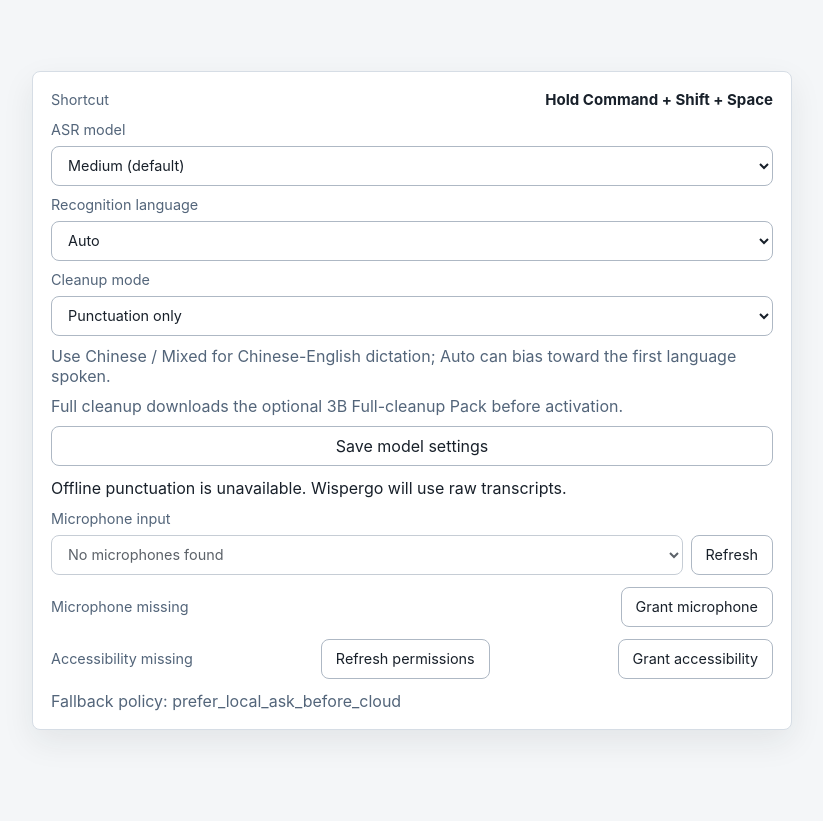
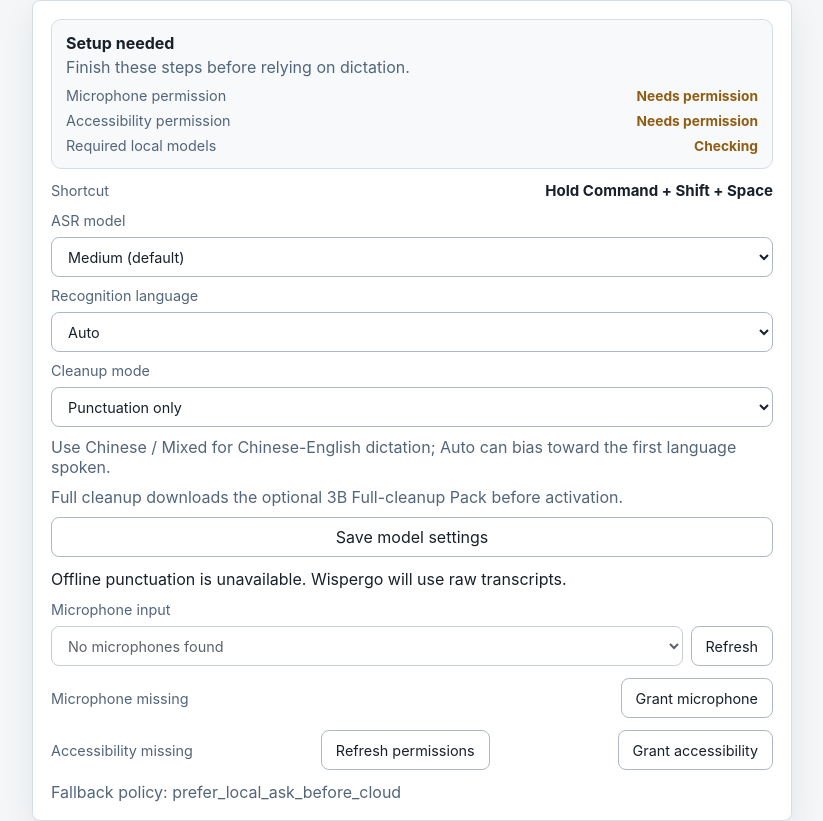
Before and after one commit to ribbons-digital/wisper-go, a React (Vite) app in the folder apps/desktop/: page / in a window 1280 px wide. Shown: the whole page, without its empty margins (228-1051 px from the left). Before the commit the page ends 800 px from the top, so only its background shows below. Built offline with nearby package versions, Linux system fonts and the light colour scheme.

Commit message:
feat(desktop): add setup readiness checklist

```diff
--- a/apps/desktop/src/features/settings/SettingsPanel.tsx
+++ b/apps/desktop/src/features/settings/SettingsPanel.tsx
@@ -53,6 +53,7 @@
   const [assetStatus, setAssetStatus] = useState<AssetDownloadStatus | null>(null);
   const [downloadingAssets, setDownloadingAssets] = useState(false);
   const cleanupEnabled = draftModelSettings.cleanupMode !== "off";
+  const setup = setupSummary(microphone, accessibility, assetStatus);
 
   useEffect(() => {
     setDraftModelSettings(modelSettings);
@@ -93,6 +94,21 @@
 
   return (
     <section className="settings-panel" aria-label="Settings">
+      <div className="setup-summary" aria-label="Setup status">
+        <div>
+          <h2>{setup.ready ? "Ready for dictation" : "Setup needed"}</h2>
+          <p>
+            {setup.ready
+              ? "Wispergo can record, transcribe, and insert text."
+              : "Finish these steps before relying on dictation."}
+          </p>
+        </div>
+        <ul className="setup-checklist" aria-label="Setup checklist">
+          <SetupChecklistItem label="Microphone permission" status={setup.microphone} />
+          <SetupChecklistItem label="Accessibility permission" status={setup.accessibility} />
+          <SetupChecklistItem label="Required local models" status={setup.models} />
+        </ul>
+      </div>
       <div className="shortcut-row">
         <span>Shortcut</span>
         <strong>Hold Command + Shift + Space</strong>
@@ -212,6 +228,51 @@
   );
 }
 
+type SetupItemStatus = "Ready" | "Checking" | "Needs permission" | "Needs download" | "Downloading" | "Failed";
+
+type SetupSummary = {
+  ready: boolean;
+  microphone: SetupItemStatus;
+  accessibility: SetupItemStatus;
+  models: SetupItemStatus;
+};
+
+function setupSummary(
+  microphone: MicrophoneStatus,
+  accessibility: AccessibilityStatus,
+  assetStatus: AssetDownloadStatus | null,
+): SetupSummary {
+  const microphoneReady = microphone.granted;
+  const accessibilityReady = accessibility.granted;
+  const models = modelSetupStatus(assetStatus);
+  const modelsReady = models === "Ready";
+
+  return {
+    ready: microphoneReady && accessibilityReady && modelsReady,
+    microphone: microphoneReady ? "Ready" : "Needs permission",
+    accessibility: accessibilityReady ? "Ready" : "Needs permission",
+    models,
+  };
+}
+
+function modelSetupStatus(status: AssetDownloadStatus | null): SetupItemStatus {
+  if (!status) return "Checking";
+  if (status.state === "ready") return "Ready";
+  if (status.state === "missing") return "Needs download";
+  if (status.state === "downloading") return "Downloading";
+  return "Failed";
+}
+
+function SetupChecklistItem({ label, status }: { label: string; status: SetupItemStatus }) {
+  const ready = status === "Ready";
+  return (
+    <li>
+      <span>{label}</span>
+      <strong className={ready ? "is-ready" : "needs-setup"}>{status}</strong>
+    </li>
+  );
+}
+
 function CleanupRuntimeNotice({ status }: { status: CleanupRuntimeStatus }) {
   if (status.state === "ready") {
     return (
--- a/apps/desktop/src/styles.css
+++ b/apps/desktop/src/styles.css
@@ -164,6 +164,53 @@
   padding: 18px;
   display: grid;
   gap: 12px;
+}
+
+.setup-summary {
+  display: grid;
+  gap: 10px;
+  padding: 14px;
+  border: 1px solid #d6dde5;
+  border-radius: 10px;
+  background: #f7f9fb;
+}
+
+.setup-summary h2 {
+  margin: 0 0 4px;
+  color: #18202a;
+  font-size: 1rem;
+  line-height: 1.2;
+}
+
+.setup-summary p {
+  margin: 0;
+  color: #53657a;
+}
+
+.setup-checklist {
+  display: grid;
+  gap: 8px;
+  margin: 0;
+  padding: 0;
+  list-style: none;
+}
+
+.setup-checklist li {
+  display: flex;
+  align-items: center;
+  justify-content: space-between;
+  gap: 12px;
+  color: #53657a;
+  font-size: 0.9rem;
+}
+
+.setup-checklist strong {
+  color: #8f5d13;
+  font-size: 0.86rem;
+}
+
+.setup-checklist strong.is-ready {
+  color: #1c6b5a;
 }
 
 .settings-panel label {
```
Also changed, not shown: 1 other file (tests, documents, lock files or other folders).
